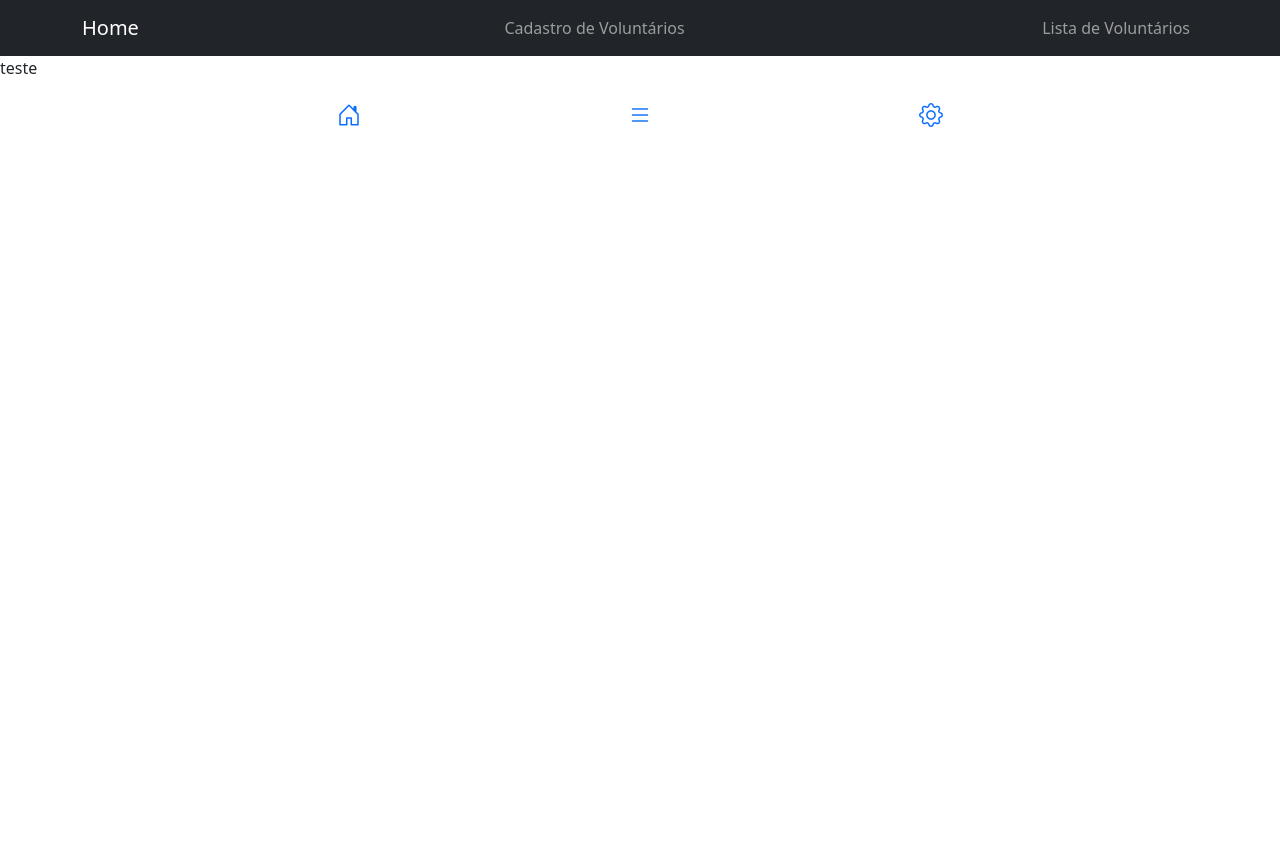
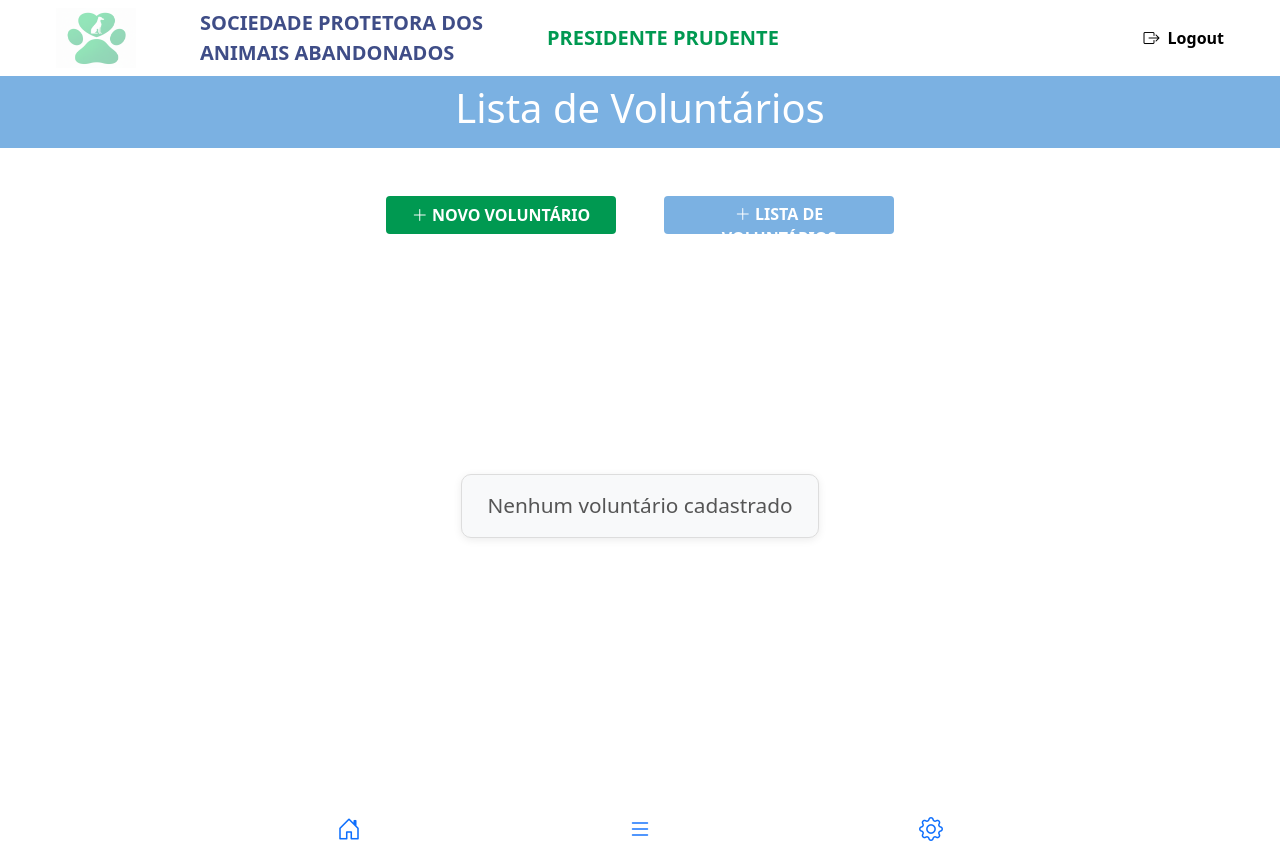
Before and after one commit to AGomes09/Gerenciar-Voluntarios, a React (Vite) app in the folder gerenciarvoluntarios/: page /listadevoluntarios in a window 1280 px wide. Before the commit the page ends 800 px from the top, so only its background shows below. Built offline with nearby package versions, Linux system fonts and the light colour scheme.

Commit message:
feat(Excluir e Pesquisar): Criada a função de excluir e pesquisar

```diff
--- a/gerenciarvoluntarios/src/App.jsx
+++ b/gerenciarvoluntarios/src/App.jsx
@@ -8,24 +8,6 @@ import "./app.css";
 function App() {
   return (
     <BrowserRouter>
-      <nav className="navbar navbar-expand-lg navbar-dark bg-dark">
-        <div className="container">
-          <Link className="navbar-brand" to="/">
-            Home
-          </Link>
-          <div className="navbar-nav">
-            <Link className="nav-link" to="/cadastrodevoluntarios">
-              Cadastro de Voluntários
-            </Link>
-          </div>
-          <div className="navbar-nav">
-            <Link className="nav-link" to="/listadevoluntarios">
-              Lista de Voluntários
-            </Link>
-          </div>
-        </div>
-      </nav>
-
       <Routes>
         <Route path="/" element={<div>Ola</div>} />
         <Route
--- a/gerenciarvoluntarios/src/components/Header/Header.jsx
+++ b/gerenciarvoluntarios/src/components/Header/Header.jsx
@@ -1,6 +1,7 @@
+import { Container } from "react-bootstrap";
+import { Link } from "react-router-dom";
 import NavBar from "../NavBar/NavBar.jsx";
 import Stack from "react-bootstrap/Stack";
-import { Container } from "react-bootstrap";
 import "./header.css";
 function Header({ title, background }) {
   return (
@@ -15,13 +16,9 @@ function Header({ title, background }) {
         <Container className="d-flex justify-content-center gap-5">
           <div>
             <button type="button" className="btn btn-semborda btn-cadastro">
-              <i class="bi bi-plus-lg"></i> NOVO VOLUNTÁRIO
-            </button>
-          </div>
-
-          <div>
-            <button type="button" className="btn btn-semborda btn-atualizar">
-              <i class="bi bi-plus-lg"></i> ATUALIZAR
+              <Link className="nav-link" to="/cadastrodevoluntarios">
+                <i class="bi bi-plus-lg"></i> NOVO VOLUNTÁRIO
+              </Link>
             </button>
           </div>
 
@@ -31,7 +28,9 @@ function Header({ title, background }) {
               className="btn btn-semborda btn-lista-voluntarios"
               width="200"
             >
-              <i class="bi bi-plus-lg"></i> LISTA DE VOLUNTÁRIOS
+              <Link className="nav-link" to="/listadevoluntarios">
+                <i class="bi bi-plus-lg"></i> LISTA DE VOLUNTÁRIOS
+              </Link>
             </button>
           </div>
         </Container>
--- a/gerenciarvoluntarios/src/pages/CadastroDeVoluntarios/components/Formulario/Formulario.jsx
+++ b/gerenciarvoluntarios/src/pages/CadastroDeVoluntarios/components/Formulario/Formulario.jsx
@@ -2,6 +2,8 @@ import { useEffect, useState } from "react";
 import { Container, FormCheck, Button, Form } from "react-bootstrap";
 import { aplicarMascaraCpf, aplicarMascaraTelefone } from "src/utils/mascaras";
 import { useParams } from "react-router-dom";
+import Toast from "react-bootstrap/Toast";
+import ToastContainer from "react-bootstrap/ToastContainer";
 import "./formulario.css";
 
 function Formulario() {
@@ -14,9 +16,12 @@ function Formulario() {
     cpf: "",
     email: "",
     telefone: "",
+    disponibilidade: "",
   });
+  const [showToast, setShowToast] = useState(false);
+  const [errors, setErrors] = useState({});
 
-  const [errors, setErrors] = useState({});
+  const toggleShowToast = () => setShowToast(!showToast);
   useEffect(() => {
     if (isEdit) {
       const dados = JSON.parse(localStorage.getItem("voluntarios"));
@@ -44,9 +49,13 @@ function Formulario() {
 
   const validarFormulario = () => {
     const novosErros = {};
+
+    // ID
     if (!formData.id) {
-      novosErros.nome = "Digite o id";
+      novosErros.id = "Digite o ID";
     }
+
+    // Nome
     if (!formData.nome || formData.nome.length < 3) {
       novosErros.nome = "Digite o nome correto";
     }
@@ -65,13 +74,17 @@ function Formulario() {
       novosErros.telefone = "Telefone inválido";
     }
 
+    // Disponibilidade
+    if (!formData.disponibilidade) {
+      novosErros.disponibilidade = "Coloque a sua disponibilidade";
+    }
+
     setErrors(novosErros);
     return Object.keys(novosErros).length === 0; // true se estiver tudo certo
   };
 
   const handleSubmit = (e) => {
     e.preventDefault();
-
     if (validarFormulario()) {
       if (isEdit) {
         const dados = JSON.parse(localStorage.getItem("voluntarios"));
@@ -83,13 +96,14 @@ function Formulario() {
         });
 
         localStorage.setItem("voluntarios", JSON.stringify(updateVoluntarios));
+        toggleShowToast();
         return;
       }
       const dados = JSON.parse(localStorage.getItem("voluntarios")) || [];
       const updateVoluntarios = [...dados, formData];
       localStorage.setItem("voluntarios", JSON.stringify(updateVoluntarios));
-    } else {
-      console.log("Erros:", errors);
+      toggleShowToast();
+      handleReset();
     }
   };
 
@@ -100,6 +114,7 @@ function Formulario() {
       cpf: "",
       email: "",
       telefone: "",
+      disponibilidade: "",
     });
     setErrors({});
   };
@@ -184,7 +199,17 @@ function Formulario() {
 
         <Form.Group className="mb-1">
           <Form.Label>Qual a disponibilidade e interesse?</Form.Label>
-          <Form.Control as="textarea" rows={3} />
+          <Form.Control
+            as="textarea"
+            name="disponibilidade"
+            rows={3}
+            value={formData.disponibilidade}
+            onChange={handleChange}
+            isInvalid={!!errors.disponibilidade}
+          />
+          <Form.Control.Feedback type="invalid">
+            {errors.disponibilidade}
+          </Form.Control.Feedback>
         </Form.Group>
 
         <div className="opcao-form">
@@ -201,6 +226,19 @@ function Formulario() {
           </Button>
         </div>
       </Form>
+      <ToastContainer position="bottom-center">
+        <Toast
+          show={showToast}
+          onClose={() => setShowToast(false)}
+          delay={3000}
+          autohide
+          bg="success"
+        >
+          <Toast.Body className="text-white">
+            {`Voluntário ${isEdit ? "Editado" : "Cadastrado"} com Sucesso!!`}
+          </Toast.Body>
+        </Toast>
+      </ToastContainer>
     </Container>
   );
 }
--- a/gerenciarvoluntarios/src/pages/ListaDeVoluntarios/ListaDeVoluntarios.jsx
+++ b/gerenciarvoluntarios/src/pages/ListaDeVoluntarios/ListaDeVoluntarios.jsx
@@ -4,11 +4,16 @@ import { Link } from "react-router-dom";
 
 import Header from "src/components/Header/Header.jsx";
 import Table from "react-bootstrap/Table";
-
+import Toast from "react-bootstrap/Toast";
+import ToastContainer from "react-bootstrap/ToastContainer";
 import "./listadevoluntarios.css";
 
 function ListaDeVoluntarios() {
   const [voluntarios, setVoluntarios] = useState([]);
+  const [search, setSearch] = useState("");
+  const [showToast, setShowToast] = useState(false);
+
+  const toggleShowToast = () => setShowToast(!showToast);
 
   useEffect(() => {
     const dados = JSON.parse(localStorage.getItem("voluntarios"));
@@ -17,16 +22,55 @@ function ListaDeVoluntarios() {
     }
   }, []);
 
+  const handleExcluirChange = (id) => {
+    const dados = JSON.parse(localStorage.getItem("voluntarios"));
+    const updateVoluntarios = dados.filter((voluntario) => {
+      return Number(voluntario.id) != Number(id);
+    });
+    setVoluntarios(updateVoluntarios);
+    toggleShowToast();
+  };
+
   if (!voluntarios.length) {
-    return <div>teste</div>;
+    return (
+      <>
+        <Header title="Lista de Voluntários" background="#7BB1E2" />
+        <main className="empty-list">
+          <p className="empty-message">Nenhum voluntário cadastrado</p>
+        </main>
+      </>
+    );
   }
-
+  const voluntariosFiltrados = voluntarios.filter(
+    (v) =>
+      v.nome.toLowerCase().includes(search.toLowerCase()) ||
+      v.cpf.toLowerCase().includes(search.toLowerCase()) ||
+      v.email.toLowerCase().includes(search.toLowerCase()) ||
+      v.telefone.toLowerCase().includes(search.toLowerCase()) ||
+      String(v.id).includes(search)
+  );
   return (
     <>
       <Header title="Lista de Voluntários" background="#7BB1E2" />
+
       <main className="d-flex flex-column min-vh-100">
-        <div className="main">
-          <Table striped bordered hover responsive className="mt-5 ">
+        <div className="d-flex justify-content-center mt-4">
+          <input
+            type="text"
+            placeholder="Pesquisar..."
+            className="form-control w-50"
+            value={search}
+            onChange={(e) => setSearch(e.target.value)}
+          />
+        </div>
+        <div className="main d-flex justify-content-center">
+          <Table
+            striped
+            bordered
+            hover
+            responsive
+            className="mt-5 text-center w-100"
+          >
             <thead>
               <tr>
                 <th>ID</th>
@@ -38,7 +82,7 @@ function ListaDeVoluntarios() {
               </tr>
             </thead>
             <tbody>
-              {voluntarios.map((voluntario) => (
+              {voluntariosFiltrados.map((voluntario) => (
                 <tr key={voluntario.id}>
                   <td>{voluntario.id}</td>
                   <td>{voluntario.nome}</td>
@@ -52,7 +96,11 @@ function ListaDeVoluntarios() {
                     >
                       Editar
                     </Link>
-                    <Button variant="danger" size="sm">
+                    <Button
+                      variant="danger"
+                      size="sm"
+                      onClick={() => handleExcluirChange(voluntario.id)}
+                    >
                       Excluir
                     </Button>
                   </td>
@@ -62,6 +110,19 @@ function ListaDeVoluntarios() {
           </Table>
         </div>
       </main>
+      <ToastContainer position="bottom-center">
+        <Toast
+          show={showToast}
+          onClose={() => setShowToast(false)}
+          delay={3000}
+          autohide
+          bg="danger"
+        >
+          <Toast.Body className="text-white">
+            {`Voluntário Excluído com Sucesso!!`}
+          </Toast.Body>
+        </Toast>
+      </ToastContainer>
     </>
   );
 }
--- a/gerenciarvoluntarios/src/pages/ListaDeVoluntarios/listadevoluntarios.css
+++ b/gerenciarvoluntarios/src/pages/ListaDeVoluntarios/listadevoluntarios.css
@@ -1,3 +1,23 @@
 .main {
   flex: 1;
+  width: 100%;
 }
+
+.empty-list {
+  min-height: 70vh;
+  display: flex;
+  flex-direction: column;
+  justify-content: center;
+  align-items: center;
+}
+
+.empty-message {
+  font-size: 1.3rem;
+  font-weight: 500;
+  color: #555;
+  background: #f8f9fa;
+  padding: 15px 25px;
+  border-radius: 10px;
+  border: 1px solid #ddd;
+  box-shadow: 0 2px 8px rgba(0, 0, 0, 0.08);
+}
```
